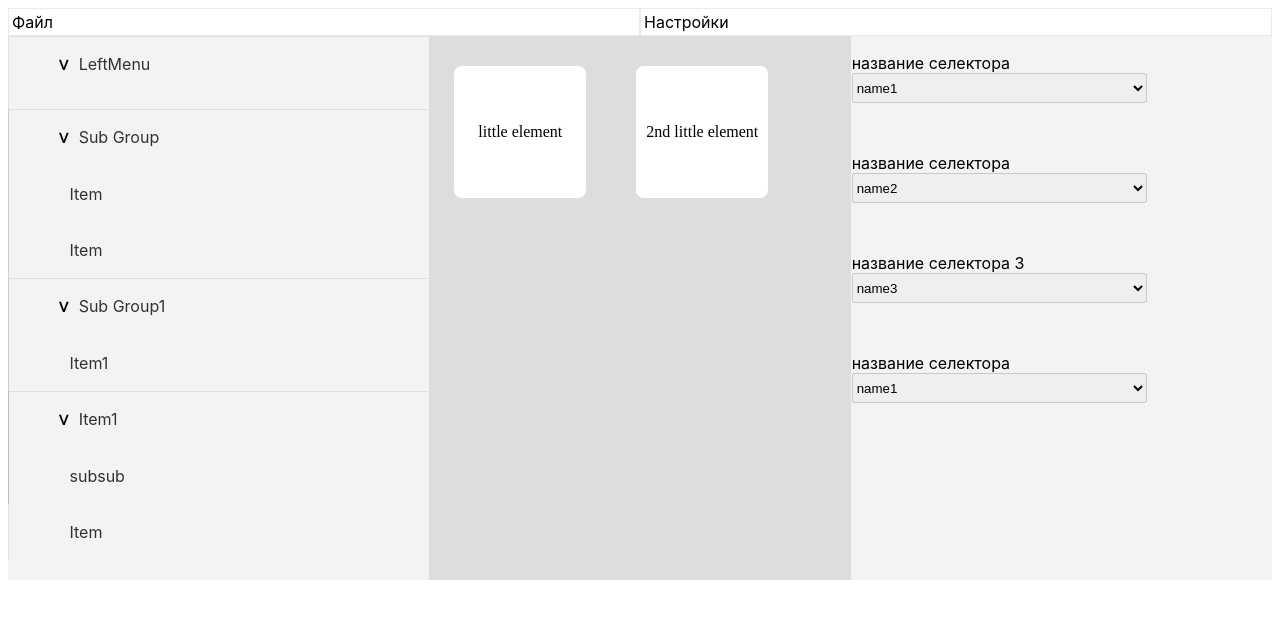
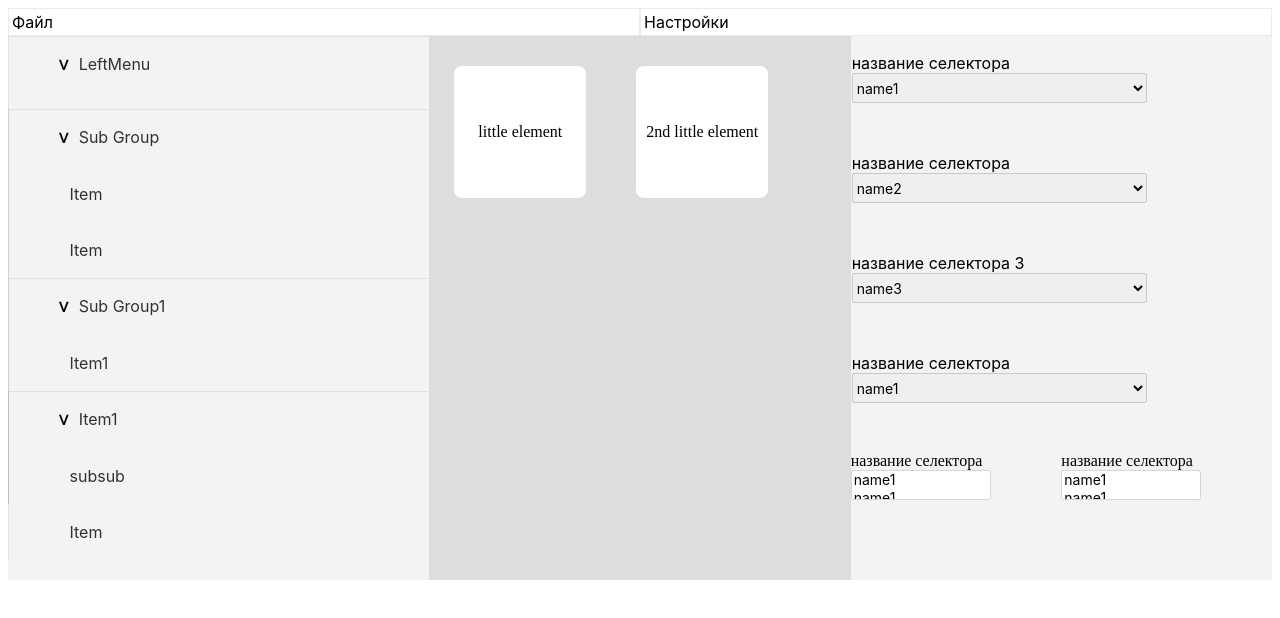
Before and after one commit to igordmax/electronapp, a Vue app: page / in a window 1280 px wide. Shown: the top 618 px of the page. Built offline with nearby package versions, Linux system fonts and the light colour scheme.

Commit message:
6 step fixes

```diff
--- a/src/components/HeaderMenu.vue
+++ b/src/components/HeaderMenu.vue
@@ -63,6 +63,7 @@ export default {
   methods: {
  toggle: function (){
     this.open=!this.open;
+
  },
  // stopClick: function(e){
 //e.preventDefault();
@@ -87,7 +88,7 @@ position: relative;
   position: absolute;
   /*transform: scale(3);*/
   z-index: 1;
-  padding-top: 16px;
+  /*padding-top: 16px;*/
   cursor: pointer;
     font-family: -apple-system, BlinkMacSystemFont, "Segoe UI", Roboto,
     Oxygen-Sans, Ubuntu, Cantarell, "Helvetica Neue", Helvetica, Arial,
@@ -99,7 +100,7 @@ position: relative;
     border: 1px solid;
     border-width: 1px;
     border-color: rgba(0, 0, 0, 0.0803);
-    padding: 3px;
+    /*padding: 3px;*/
     background: #FFFFFF;
   }
   .headerMenuStyle{
--- a/src/components/RightSideMenu.vue
+++ b/src/components/RightSideMenu.vue
@@ -29,6 +29,18 @@
  <select :model="selectedItem">
  <option v-for="item in items" v-bind:key="item.name">{{item.name}}</option>
  </select>
+    </li >
+        <li class="rightMenu, flexRightMenuItem">
+        <div> название селектора
+ <select class="multipleSelect" :model="selectedItem" size="1" multiple>
+ <option v-for="item in items" v-bind:key="item.name">{{item.name}}</option>
+ </select>
+ </div>
+         <div> название селектора
+ <select class="multipleSelect" :model="selectedItem" size="1" multiple>
+ <option v-for="item in items" v-bind:key="item.name">{{item.name}}</option>
+ </select>
+ </div>
     </li>
  </ul>
 </template>
@@ -56,6 +68,7 @@ export default {
         {name2:'name3', id:234768},
         {name2:'name3', id:234768},
        ],
+
        selectedItem:'поле для имени'
     }
     },
@@ -77,7 +90,31 @@ select {
     width: 295px;
     border-radius: 3px;
     border-color: rgba(0, 0, 0, 0.16);
+    font-family: -apple-system, BlinkMacSystemFont, "Segoe UI", Roboto,
+    Oxygen-Sans, Ubuntu, Cantarell, "Helvetica Neue", Helvetica, Arial,
+    sans-serif;
+    font-style: normal;
+    font-weight: 400;
+    font-size: 14px;
 
+}
+
+li.flexRightMenuItem {
+    display: flex;
+    justify-content: space-between;
+}
+
+select.multipleSelect {
+    height: 30px;
+    width: 140px;
+    border-radius: 3px;
+    border-color: rgba(0, 0, 0, 0.16);
+    font-family: -apple-system, BlinkMacSystemFont, "Segoe UI", Roboto,
+    Oxygen-Sans, Ubuntu, Cantarell, "Helvetica Neue", Helvetica, Arial,
+    sans-serif;
+    font-style: normal;
+    font-weight: 400;
+    font-size: 14px;
 }
 
 li.rightMenu {
--- a/src/components/TreeComponent.vue
+++ b/src/components/TreeComponent.vue
@@ -4,7 +4,7 @@
 
    <label id="clickToAct" @click="stopClick"
    >
-          <button :class="{'open': open}"
+          <button :class="{open: open}"
       @click="toggle">
       <span >
       </span>
@@ -13,7 +13,7 @@
 
     </label>
     <!--drawing the tree structure-->
-    <ul  v-show="open" v-if="isFolder" :class="{'open': open}">
+    <ul  v-show="open" v-if="isFolder" :class="{open: open}">
       <TreeComponent
         v-for="(model, index) in model.children"
         :key="index"
```
